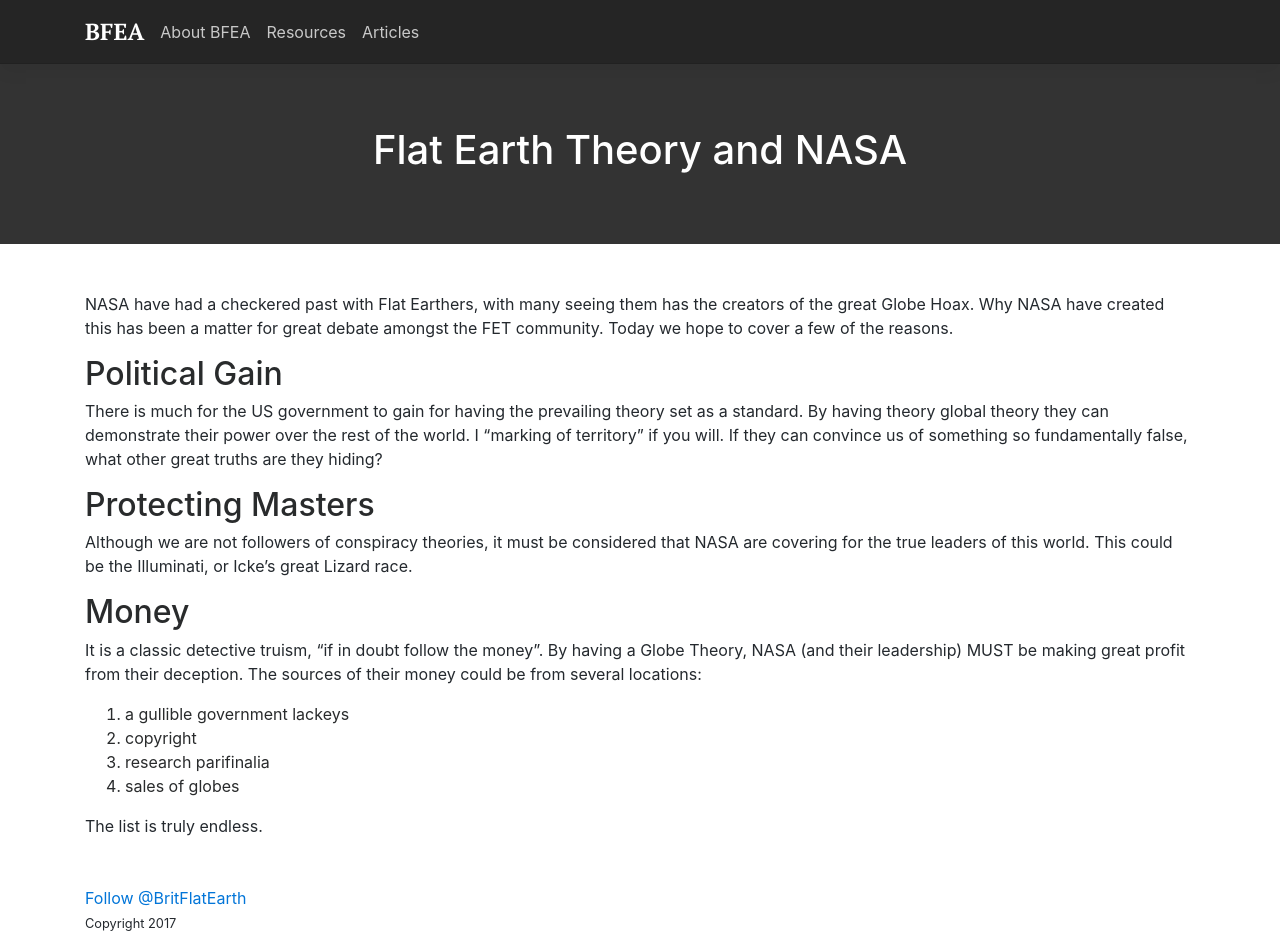
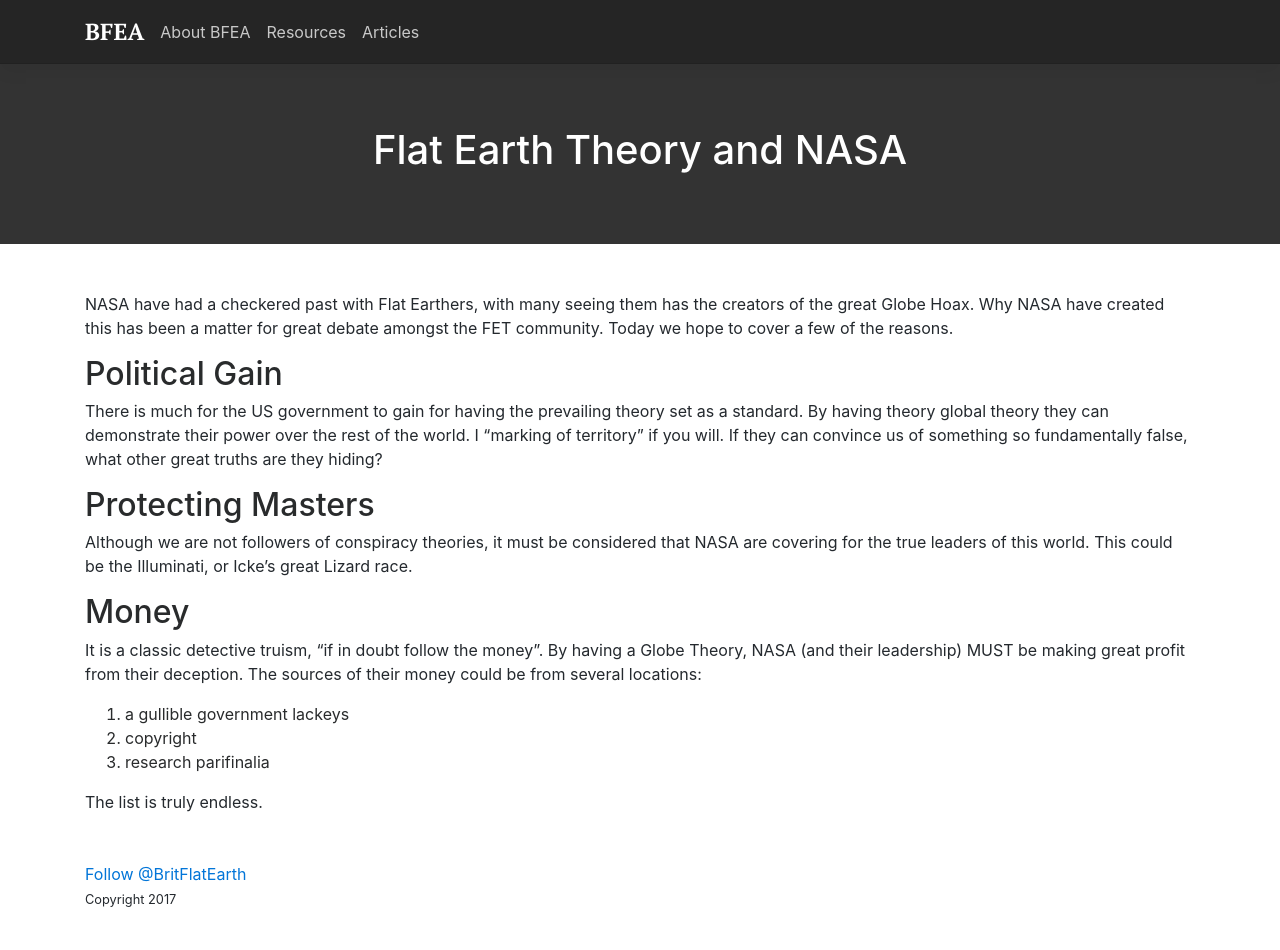
Before and after one commit to krussll/etsysimplicity, a Jekyll site: the page built from _posts/2017-09-10-flat-earth-theory-and-nasa.md, in a window 1280 px wide. Built offline with Jekyll 4.4.1, drawn with Linux system fonts in a browser that asks for light colours; comment, search, counter and statistics services are not loaded; after the commit the page ends 926 px from its top, so only the background shows below that.

Commit message:
Update 2017-09-10-flat-earth-theory-and-nasa.md

```diff
--- a/_posts/2017-09-10-flat-earth-theory-and-nasa.md
+++ b/_posts/2017-09-10-flat-earth-theory-and-nasa.md
@@ -23,6 +23,5 @@
 1. a gullible government lackeys
 2. copyright
 3. research parifinalia
-4. sales of globes
 
 The list is truly endless.
```
